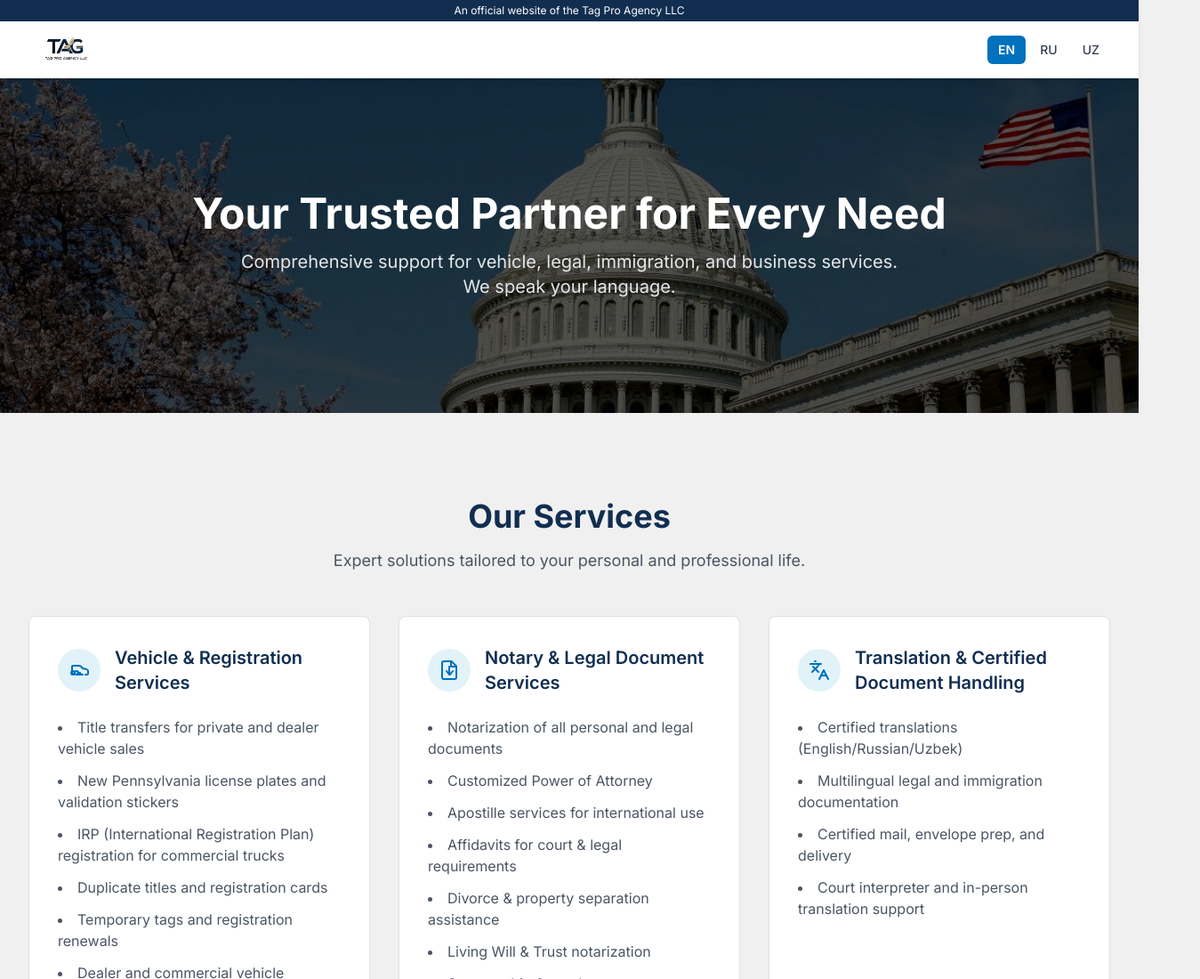
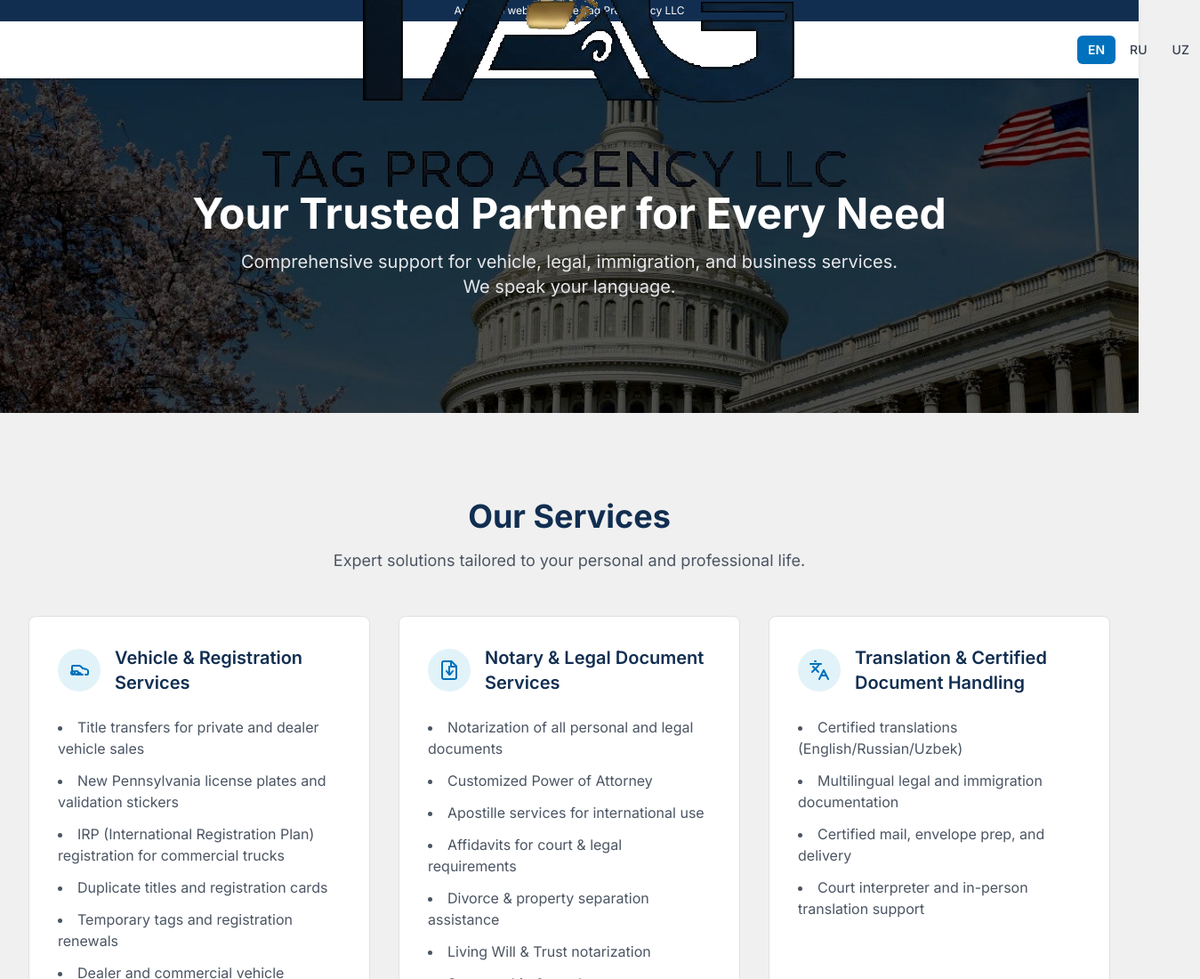
Before and after one commit to dostonsuxrobov/tag_pro, a plain HTML site: page index.html in a window 1280 px wide. Shown: the top 1100 px of the page at 89% size, 1349 px wide, since content can reach past the window. Drawn offline with nearby package versions, Linux system fonts and the light colour scheme.

Commit message:
Update index.html

```diff
--- a/index.html
+++ b/index.html
@@ -93,7 +93,7 @@
             <div class="flex items-center justify-between h-16">
                 <div class="flex-shrink-0">
                     <a href="#">
-                        <img src="logo.png" alt="Tag Pro Agency LLC Logo" class="h-10 w-auto">
+                        <img src="logo.png" alt="Tag Pro Agency LLC Logo" class="h-15 w-auto">
                     </a>
                 </div>
                 <div class="flex items-center space-x-1">
```
